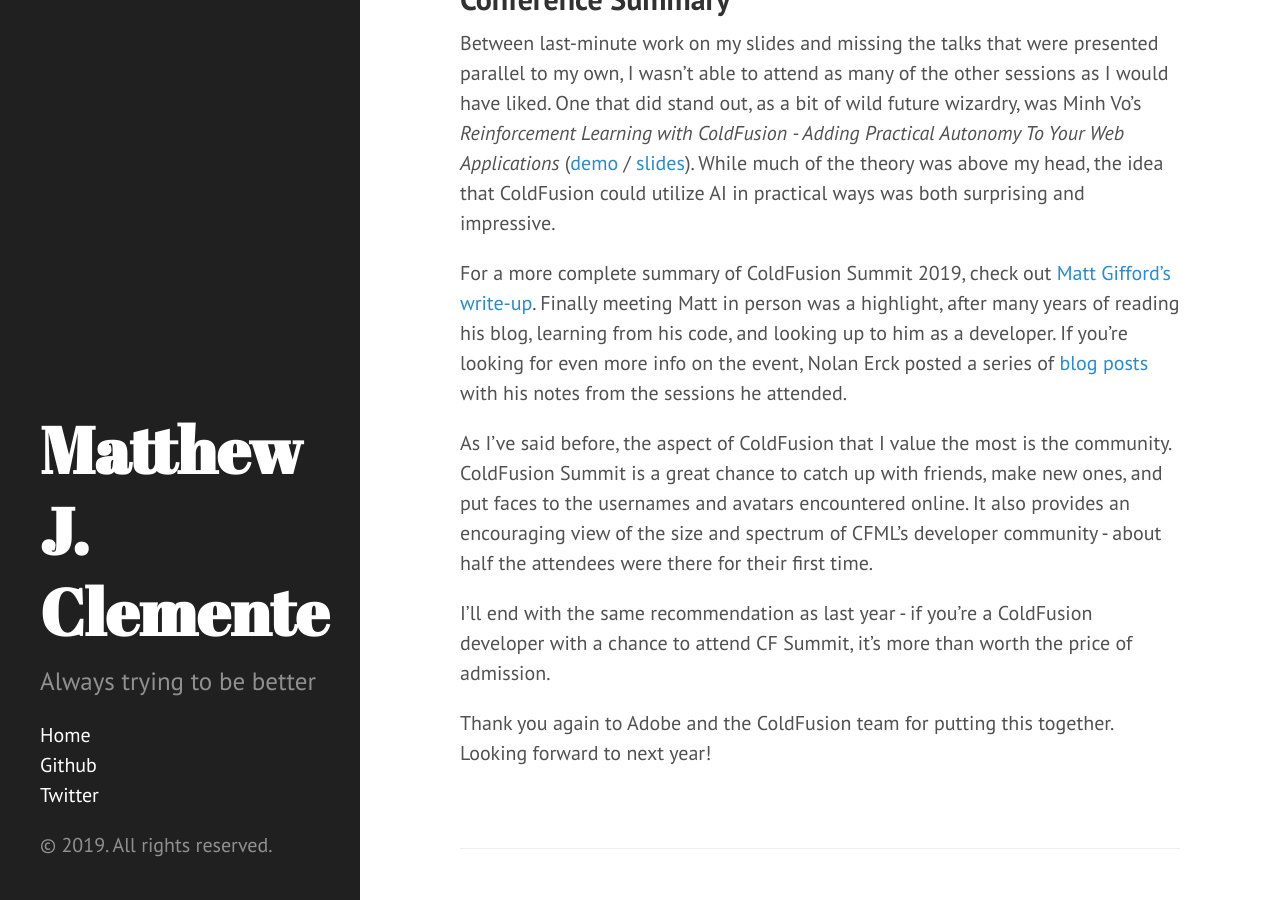
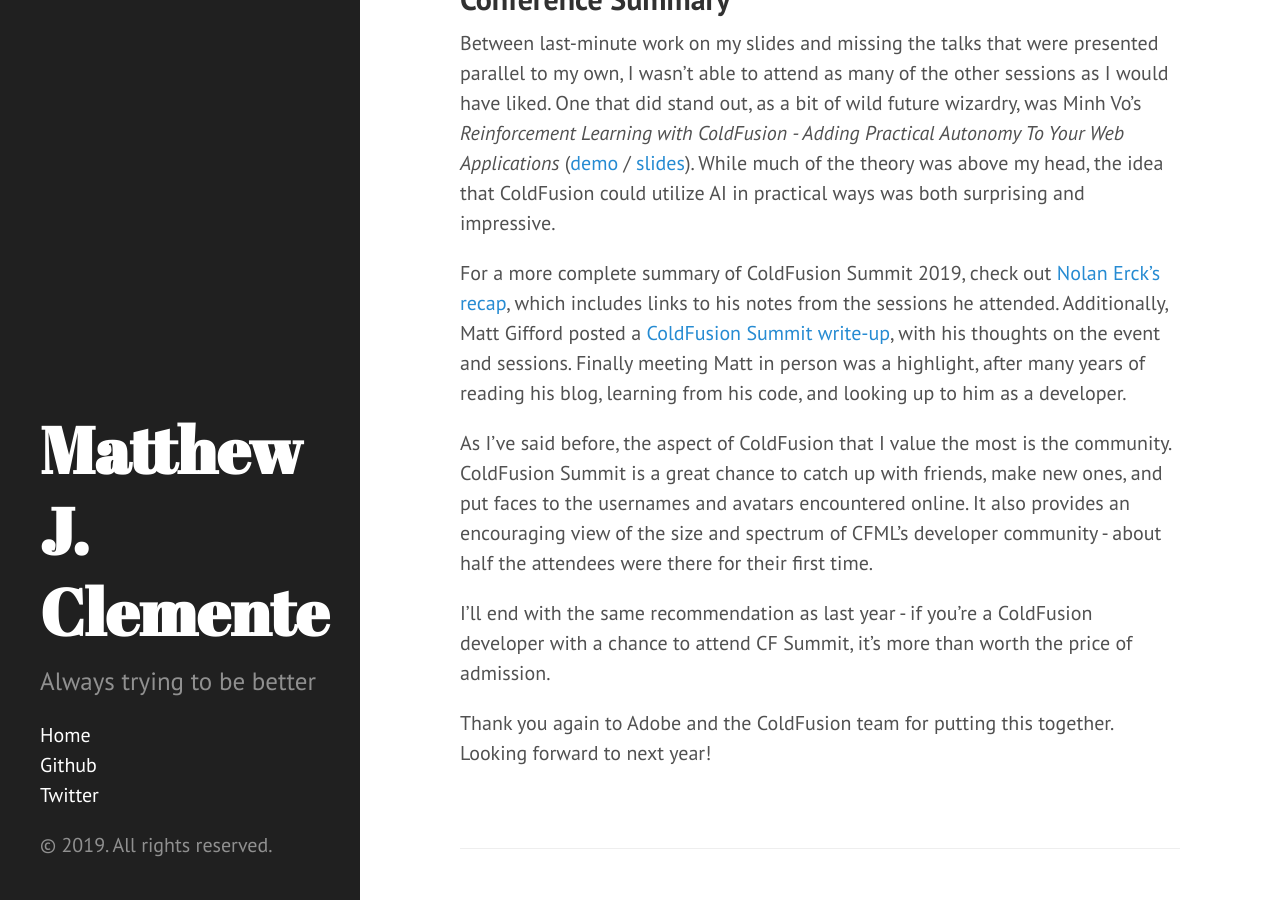
Before and after one commit to mjclemente/mjclemente.github.io, a Jekyll site: the page built from _posts/2019-10-08-adobe-coldfusion-summit-2019.md, in a window 1280 px wide and 900 px high, scrolled down 530 px. Built offline with Jekyll 4.4.1, drawn with Linux system fonts in a browser that asks for light colours; comment, search, counter and statistics services are not loaded.

Commit message:
Update Nolan's link and paragraph structure

```diff
--- a/_posts/2019-10-08-adobe-coldfusion-summit-2019.md
+++ b/_posts/2019-10-08-adobe-coldfusion-summit-2019.md
@@ -15,7 +15,7 @@
 ## Conference Summary
 Between last-minute work on my slides and missing the talks that were presented parallel to my own, I wasn't able to attend as many of the other sessions as I would have liked. One that did stand out, as a bit of wild future wizardry, was Minh Vo's *Reinforcement Learning with ColdFusion - Adding Practical Autonomy To Your Web Applications* ([demo](https://draftstudios.github.io/reinforcement/) / [slides](https://docs.google.com/presentation/d/1h4EI321shbZMsc83-S_beVtUOMUB-V01xqpuveBT7W4/edit?usp=sharing)). While much of the theory was above my head, the idea that ColdFusion could utilize AI in practical ways was both surprising and impressive.
 
-For a more complete summary of ColdFusion Summit 2019, check out [Matt Gifford's write-up](https://www.monkehworks.com/2019/10/03/adobe-coldfusion-summit-2019.html). Finally meeting Matt in person was a highlight, after many years of reading his blog, learning from his code, and looking up to him as a developer. If you're looking for even more info on the event, Nolan Erck posted a series of [blog posts](https://southofshasta.com/search-results/?keywords=ColdFusion+Summit+Notes&newSearch=true&display=search&nocache=1) with his notes from the sessions he attended.
+For a more complete summary of ColdFusion Summit 2019, check out [Nolan Erck's recap](https://southofshasta.com/blog/coldfusion-summit-2019-recap/), which includes links to his notes from the sessions he attended. Additionally, Matt Gifford posted a [ColdFusion Summit write-up](https://www.monkehworks.com/2019/10/03/adobe-coldfusion-summit-2019.html), with his thoughts on the event and sessions. Finally meeting Matt in person was a highlight, after many years of reading his blog, learning from his code, and looking up to him as a developer.
 
 As I've said before, the aspect of ColdFusion that I value the most is the community. ColdFusion Summit is a great chance to catch up with friends, make new ones, and put faces to the usernames and avatars encountered online. It also provides an encouraging view of the size and spectrum of CFML's developer community - about half the attendees were there for their first time.
 
```
